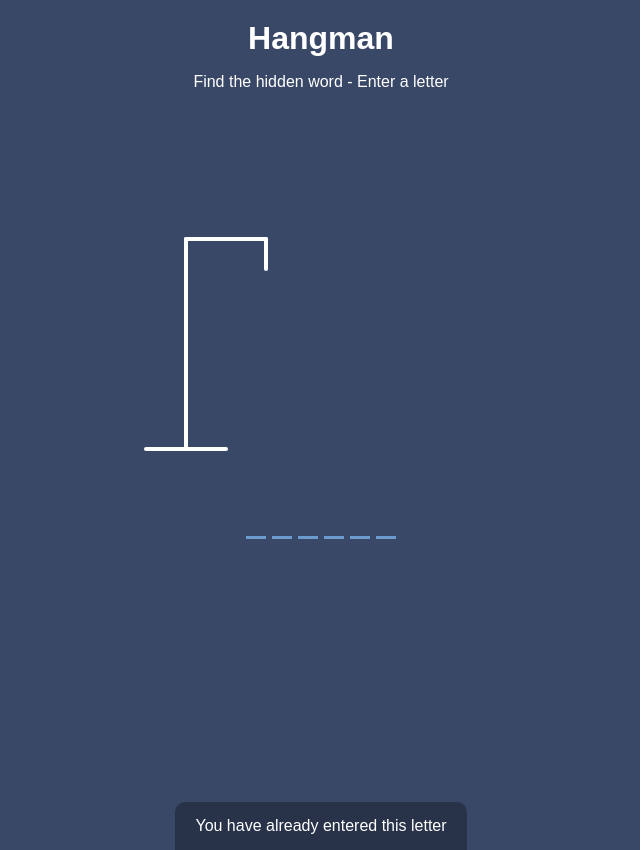
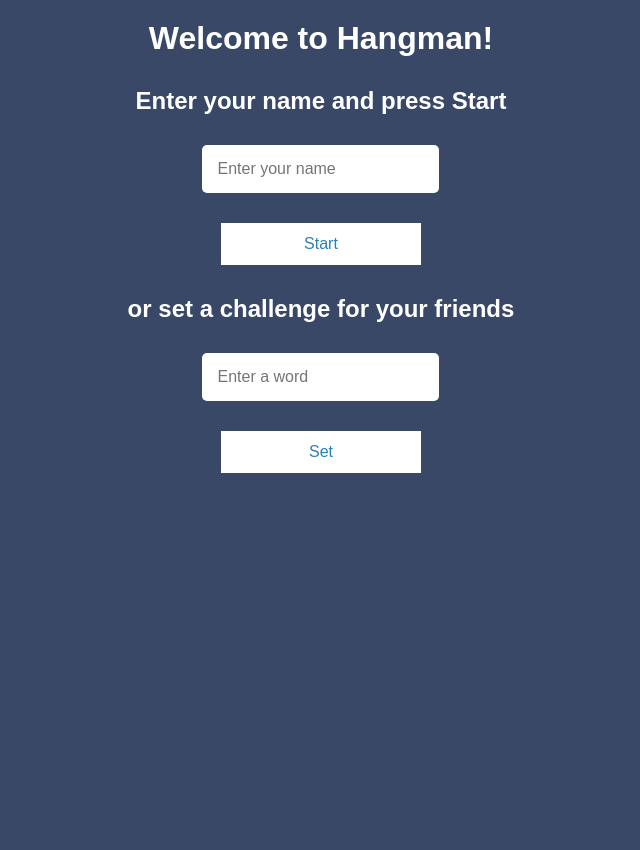
Before and after one commit to KathyJDev/lighthall-hangman, a React app: page / in a window 1280 px wide. Shown: the whole page, without its empty margins (319-959 px from the left). After the commit the page ends 800 px from the top, so only its background shows below. Built offline with nearby package versions, Linux system fonts and the light colour scheme; the HTML template or start-up script is replaced by a standard one.

Commit message:
add leaderboard and home page

```diff
--- a/package.json
+++ b/package.json
@@ -11,7 +11,8 @@
   },
   "dependencies": {
     "react": "^18.2.0",
-    "react-dom": "^18.2.0"
+    "react-dom": "^18.2.0",
+    "react-router-dom": "^6.10.0"
   },
   "devDependencies": {
     "@types/react": "^18.0.28",
--- a/src/App.css
+++ b/src/App.css
@@ -10,8 +10,10 @@ body, #root {
   flex-direction: column;
   align-items: center;
   height: 80vh;
+  width: 100%;
   margin: 0;
   overflow: hidden;
+  text-align: center;
 }
 
 h1 {
@@ -94,7 +96,7 @@ h1 {
   text-align: center;
 }
 
-.popup button {
+button {
   cursor: pointer;
   background-color: #fff;
   color: #2980b9;
@@ -102,6 +104,12 @@ h1 {
   margin-top: 20px;
   padding: 12px 20px;
   font-size: 16px;
+  width: 200px;
+}
+
+a{
+  text-decoration: none;
+  color: #2980b9;
 }
 
 .popup button:active {
@@ -128,3 +136,53 @@ h1 {
 .notification-container.show {
   transform: translateY(-50px);
 }
+
+
+/* Leaderboard css */
+.leaderboard{
+  width: 100%;
+  display: flex;
+  flex-direction: column;
+  align-items: center;
+  gap: 50px;
+}
+
+.leaderboard-container{
+  display: flex;
+  align-items: center;
+  justify-content: center;
+  gap: 50%;
+  width: 100%;
+}
+
+/* Keyboard css */
+.keyboard{
+  width: 60%;
+  margin: 50px;
+}
+
+.keyboard-btn{
+  padding: 15px 20px;
+  font-size: 16px;
+  font-weight: bolder;
+  margin: 2px;
+}
+
+/* Home page */
+.home{
+  display: flex;
+  flex-direction: column;
+  align-items: center;
+  gap: 10px;
+}
+
+.home input:focus{
+  outline: none;
+}
+
+.home input{
+  padding: 15px;
+  border-radius: 5px;
+  border: none;
+  font-size: 16px;
+}
--- a/src/App.jsx
+++ b/src/App.jsx
@@ -1,69 +1,24 @@
-import React, { useState, useEffect } from 'react';
-import Header from './components/Header';
-import Figure from './components/Figure';
-import WrongLetters from './components/WrongLetters';
-import Word from './components/Word';
-import Popup from './components/Popup';
-import Notification from './components/Notification';
-import { showNotification as show, checkWin } from './helpers/helpers';
+import React from 'react';
+import './App.css';
+import Leaderboard from './components/Leaderboard';
+import Home from './components/Home';
+import Game from './components/Game';
+import { BrowserRouter as Router, Route, Routes } from 'react-router-dom';
 
-import './App.css';
 
-const words = ['application', 'programming', 'interface', 'wizard'];
-let selectedWord = words[Math.floor(Math.random() * words.length)];
 
 function App() {
-  const [playable, setPlayable] = useState(true);
-  const [correctLetters, setCorrectLetters] = useState([]);
-  const [wrongLetters, setWrongLetters] = useState([]);
-  const [showNotification, setShowNotification] = useState(false);
 
-  useEffect(() => {
-    const handleKeydown = event => {
-      const { key, keyCode } = event;
-      if (playable && keyCode >= 65 && keyCode <= 90) {
-        const letter = key.toLowerCase();
-        if (selectedWord.includes(letter)) {
-          if (!correctLetters.includes(letter)) {
-            setCorrectLetters(currentLetters => [...currentLetters, letter]);
-          } else {
-            show(setShowNotification);
-          }
-        } else {
-          if (!wrongLetters.includes(letter)) {
-            setWrongLetters(currentLetters => [...currentLetters, letter]);
-          } else {
-            show(setShowNotification);
-          }
-        }
-      }
-    }
-    window.addEventListener('keydown', handleKeydown);
-
-    return () => window.removeEventListener('keydown', handleKeydown);
-  }, [correctLetters, wrongLetters, playable]);
-
-  function playAgain() {
-    setPlayable(true);
-
-    // Empty Arrays
-    setCorrectLetters([]);
-    setWrongLetters([]);
-
-    const random = Math.floor(Math.random() * words.length);
-    selectedWord = words[random];
-  }
 
   return (
     <>
-      <Header />
-      <div className="game-container">
-        <Figure wrongLetters={wrongLetters} />
-        <WrongLetters wrongLetters={wrongLetters} />
-        <Word selectedWord={selectedWord} correctLetters={correctLetters} />
-      </div>
-      <Popup correctLetters={correctLetters} wrongLetters={wrongLetters} selectedWord={selectedWord} setPlayable={setPlayable} playAgain={playAgain} />
-      <Notification showNotification={showNotification} />
+      <Router>
+        <Routes>
+          <Route path='/' element={<Home />} />
+          <Route path='/leaderboard' element={<Leaderboard />} />
+          <Route path='/game' element={<Game />} />
+        </Routes>
+      </Router>
     </>
   );
 }
--- /dev/null
+++ b/src/components/Game.jsx
@@ -0,0 +1,74 @@
+import React, { useState, useEffect } from 'react';
+import Header from './Header';
+import Figure from './Figure';
+import WrongLetters from './WrongLetters';
+import Word from './Word';
+import Popup from './Popup';
+import Notification from './Notification';
+import { showNotification as show, checkWin } from '../helpers/helpers';
+import Keyboard from './Keyboard';
+import { Link } from 'react-router-dom';
+
+
+const words = ["monitor", "program", "application", "keyboard", "javascript", "gaming", "network", 'application', 'programming', 'interface', 'wizard'];
+let selectedWord = words[Math.floor(Math.random() * words.length)];
+
+const Game = () => {
+  const [playable, setPlayable] = useState(true);
+  const [correctLetters, setCorrectLetters] = useState([]);
+  const [wrongLetters, setWrongLetters] = useState([]);
+  const [showNotification, setShowNotification] = useState(false);
+
+  useEffect(() => {
+    const handleKeydown = (event) => {
+      const { key, keyCode } = event;
+      if (playable && keyCode >= 65 && keyCode <= 90) {
+        const letter = key.toLowerCase();
+        if (selectedWord.includes(letter)) {
+          if (!correctLetters.includes(letter)) {
+            setCorrectLetters(currentLetters => [...currentLetters, letter]);
+          } else {
+            show(setShowNotification);
+          }
+        } else {
+          if (!wrongLetters.includes(letter)) {
+            setWrongLetters(currentLetters => [...currentLetters, letter]);
+          } else {
+            show(setShowNotification);
+          }
+        }
+      }
+    }
+    window.addEventListener('keydown', handleKeydown);
+
+    return () => window.removeEventListener('keydown', handleKeydown);
+  }, [correctLetters, wrongLetters, playable]);
+
+  function playAgain() {
+    setPlayable(true);
+
+    // Empty Arrays
+    setCorrectLetters([]);
+    setWrongLetters([]);
+
+    const random = Math.floor(Math.random() * words.length);
+    selectedWord = words[random];
+  }
+
+  return (
+    <>
+      <Header />
+      <div className="game-container">
+        <Figure wrongLetters={wrongLetters} />
+        <WrongLetters wrongLetters={wrongLetters} />
+        <Word selectedWord={selectedWord} correctLetters={correctLetters} />
+      </div>
+      <Popup correctLetters={correctLetters} wrongLetters={wrongLetters} selectedWord={selectedWord} setPlayable={setPlayable} playAgain={playAgain} />
+      <Notification showNotification={showNotification} />
+      <button><Link to='/leaderboard'>View Leaderboard</Link></button>
+    </>
+
+  )
+}
+
+export default Game
--- a/src/components/Header.jsx
+++ b/src/components/Header.jsx
@@ -5,7 +5,7 @@ const Header = () => {
   return (
     <>
       <h1>Hangman</h1>
-      <p>Find the hidden word - Enter a letter</p>
+      <p>Find the hidden word - Guess a letter</p>
     </>
   )
 }
--- /dev/null
+++ b/src/components/Home.jsx
@@ -0,0 +1,35 @@
+import React, { useState } from 'react'
+import { Link } from 'react-router-dom';
+
+const Home = () => {
+  const [name, setName] = useState("");
+  const [userWord, setUserWord] = useState("");
+
+  function saveName(event) {
+    const { name, value } = event.target;
+    setName(value);
+  };
+
+  function saveUserWord(event) {
+    const { name, value } = event.target;
+    setUserWord(value);
+  };
+
+
+
+  return (
+    <div className='home'>
+      <h1>Welcome to Hangman!</h1>
+      <h2>Enter your name and press Start</h2>
+      <input onChange={saveName} autoComplete='off' name='name' placeholder='Enter your name' />
+      <button type='button'><Link to='/game'>Start</Link></button>
+
+
+      <h2>or set a challenge for your friends</h2>
+      <input onChange={saveUserWord} autoComplete='off' name='userWord' placeholder='Enter a word' />
+      <button><Link to={'/' + userWord}>Set</Link></button>
+    </div>
+  )
+}
+
+export default Home
--- /dev/null
+++ b/src/components/Keyboard.jsx
@@ -0,0 +1,24 @@
+import React, { useEffect } from 'react'
+
+const Keyboard = (props) => {
+  const letters = [];
+
+  function generateLetters() {
+    const a = 65;
+    const z = 91;
+    for (let i = a; i < z; i++) {
+      letters.push((String.fromCharCode(i)).toLowerCase());
+    }
+  }
+  generateLetters();
+
+  return (
+    <div className='keyboard'>
+      {letters.map((letter, index) => {
+        return <button onClick={(letter) => { props.clicked(letter) }} className='keyboard-btn' name={letter} value={letter}>{letter}</button>
+      })}
+    </div>
+  )
+}
+
+export default Keyboard;
--- /dev/null
+++ b/src/components/Leaderboard.jsx
@@ -0,0 +1,19 @@
+import React from 'react'
+import { Link } from 'react-router-dom';
+
+const Leaderboard = () => {
+  return (
+    <div className='leaderboard'>
+      <h1>Leaderboard</h1>
+      <div className='leaderboard-container'>
+        <div><h2>Name</h2>
+        </div>
+        <div><h2>Wins</h2>
+        </div>
+      </div>
+      <button><Link to='/'>Back to Homepage</Link></button>
+    </div>
+  )
+}
+
+export default Leaderboard;
```
Also changed, not shown: 1 other file (tests, documents, lock files or other folders).
